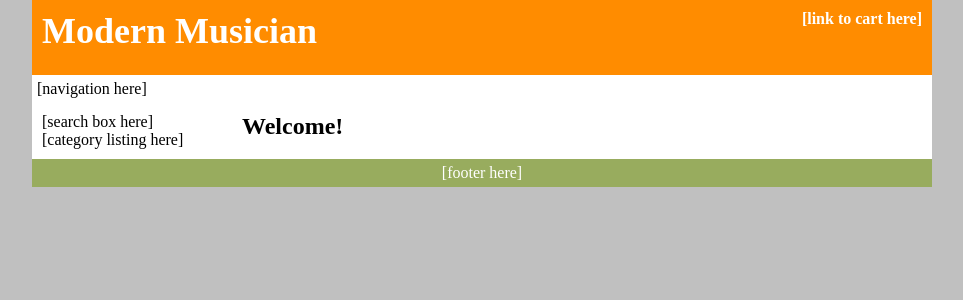
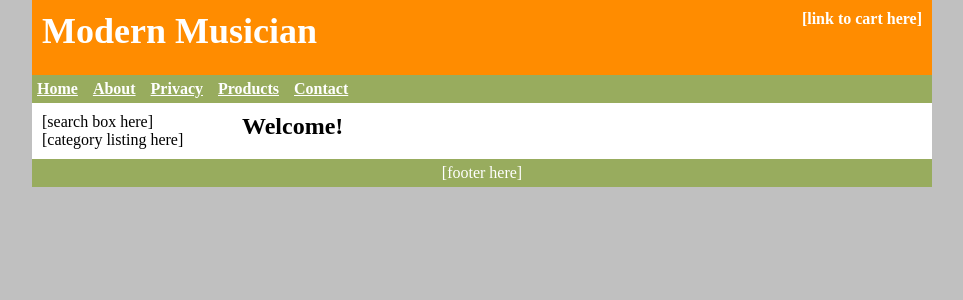
Before and after one commit to proper337/ecomstore, a Django app: page /catalog/ in a window 1280 px wide. Shown: the top 300 px of the page, without its empty margins (158-1121 px from the left). Run offline with Django 3.2, Linux system fonts and the light colour scheme; parts of the project's set-up code (start-up, migrations or seed data) failed here and were passed over.

Commit message:
end of Chapter 3.5 II

```diff
--- a/ecomstore/static/css.css
+++ b/ecomstore/static/css.css
@@ -61,6 +61,30 @@ div.cart_box a{
      color:white;
 }
 
+#navigation{
+     width:900px;
+     height:auto;
+     background-color:#98AC5E;
+     text-align:middle;
+}
+#navigation ul{
+     list-style:none;
+}
+#navigation ul li{
+     float:left;
+     margin-right:15px;
+}
+#navigation ul li a{
+     color:White;
+     font-weight:bold;
+     text-decoration:underline;
+}
+#navigation ul li a:hover{
+     color:#616161;
+     background-color:White;
+     text-decoration:none;
+}
+
 #sidebar{
      width:200px;
      float:left;;
--- a/ecomstore/templates/catalog.html
+++ b/ecomstore/templates/catalog.html
@@ -27,8 +27,7 @@
 
         <div id="navigation">
           <div class="navIEPadder">
-            [navigation here]
-            {# {% include 'tags/navigation.html' %} #}
+            {% include 'tags/navigation.html' %}
           </div>
         </div>
 
--- a/ecomstore/urls.py
+++ b/ecomstore/urls.py
@@ -1,8 +1,8 @@
 from django.conf.urls import patterns, include, url
 
 # Uncomment the next two lines to enable the admin:
-# from django.contrib import admin
-# admin.autodiscover()
+from django.contrib import admin
+admin.autodiscover()
 
 urlpatterns = patterns('',
     # Examples:
@@ -13,8 +13,8 @@ urlpatterns = patterns('',
     # url(r'^admin/doc/', include('django.contrib.admindocs.urls')),
 
     # Uncomment the next line to enable the admin:
-    # url(r'^admin/', include(admin.site.urls)),
+                       url(r'^admin/', include(admin.site.urls)),
                        (r'^catalog/$', 'preview.views.home'),
                        (r'^static/(?P<path>.*)$', 'django.views.static.serve',
-                        { 'document_root' : '/home/pkeni/django/sites/ecomstore/static' }),
+                        { 'document_root' : '/home/pkeni/git/ecomstore/ecomstore/static' }),
 )
```
Also changed, not shown: ecomstore/settings.py (+13 -8 lines).
